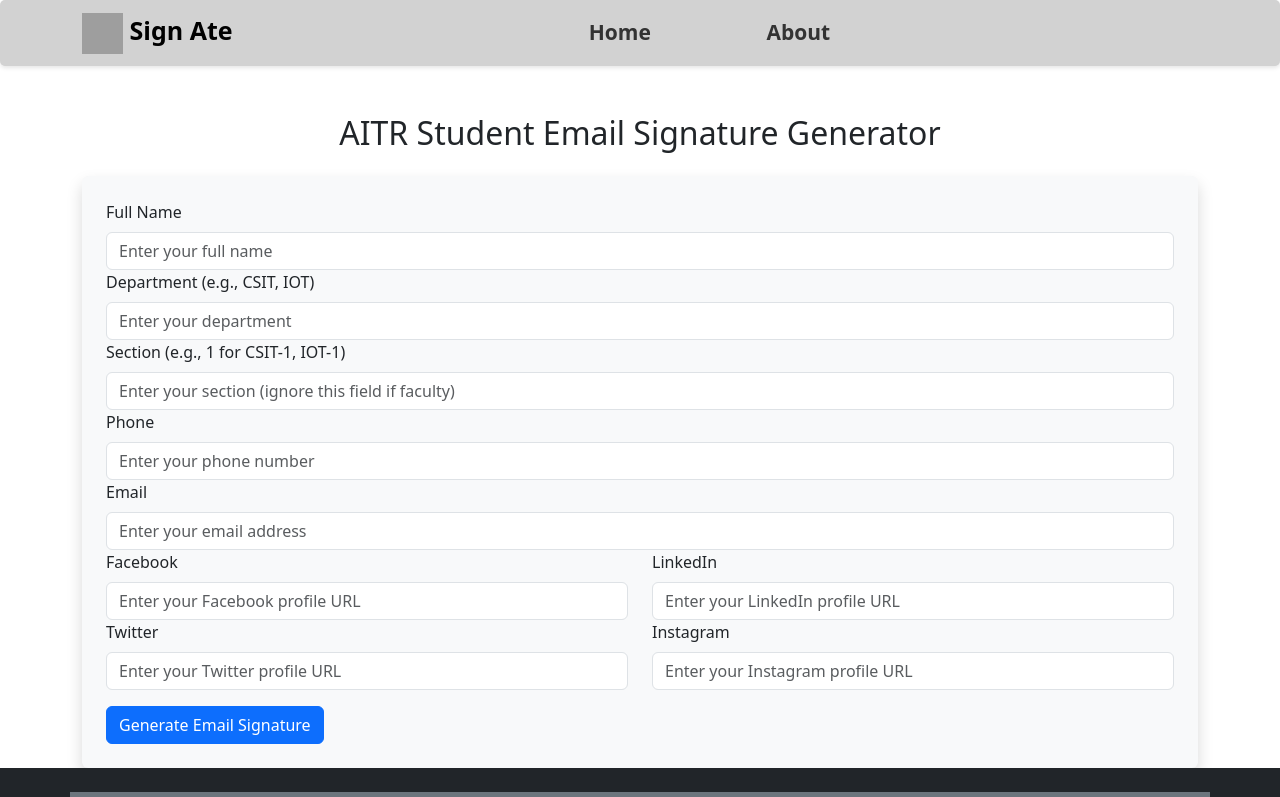
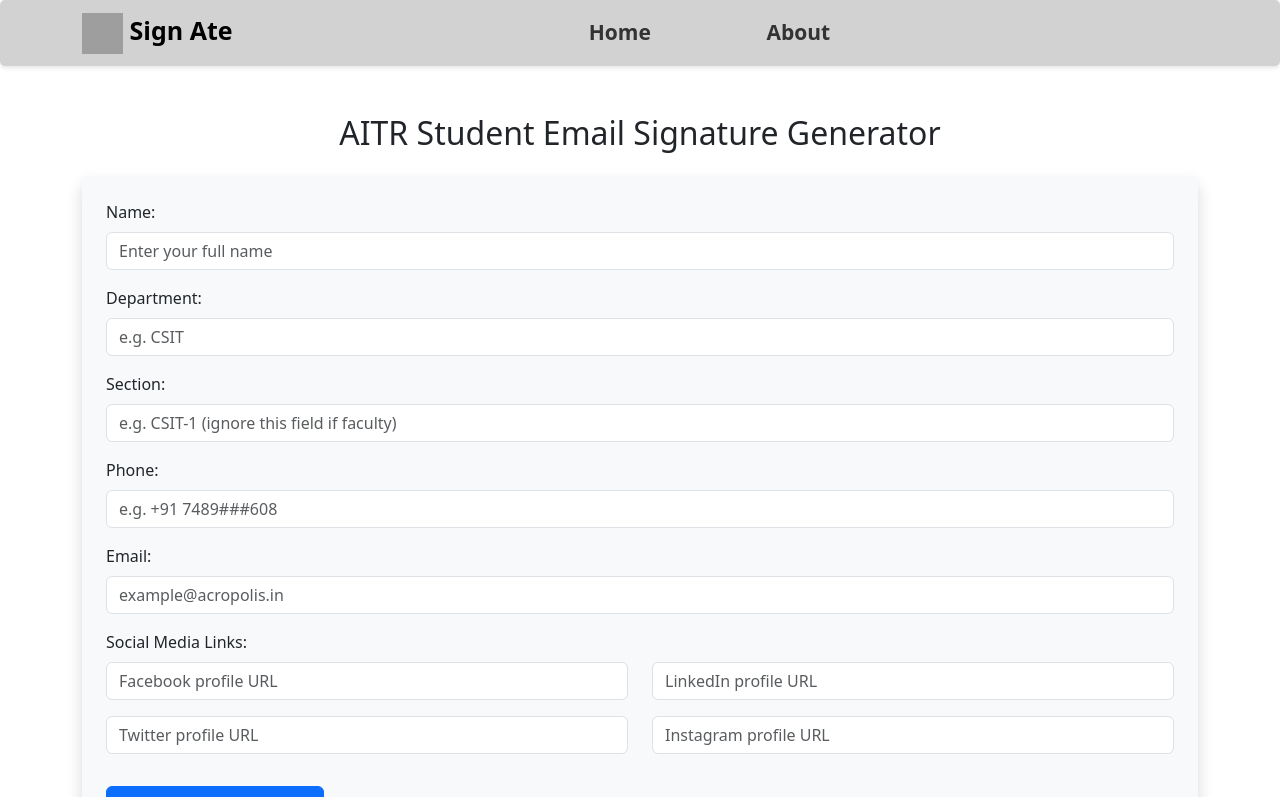
Before and after one commit to GarvBhatt/Sign-Ate, a React (Create React App) app: page / in a window 1280 px wide. Shown: the top 797 px of the page. Built offline with nearby package versions, Linux system fonts and the light colour scheme; grey boxes are pictures that could not be loaded.

Commit message:
UI Upadtes

```diff
--- a/src/MyComponent/EmailSignatureForm.jsx
+++ b/src/MyComponent/EmailSignatureForm.jsx
@@ -52,8 +52,8 @@ const StudentForm = () => {
       </h2>
 
       <Form onSubmit={handleFormSubmit} className="bg-light rounded p-4 shadow">
-        <Form.Group controlId="name">
-          <Form.Label>Full Name</Form.Label>
+        <Form.Group  className="mb-3" controlId="name">
+          <Form.Label >Name:</Form.Label>
           <Form.Control
             type="text"
             placeholder="Enter your full name"
@@ -64,11 +64,11 @@ const StudentForm = () => {
           />
         </Form.Group>
 
-        <Form.Group controlId="department">
-          <Form.Label>Department (e.g., CSIT, IOT)</Form.Label>
+        <Form.Group  className="mb-3" controlId="department">
+          <Form.Label>Department:</Form.Label>
           <Form.Control
             type="text"
-            placeholder="Enter your department"
+            placeholder="e.g. CSIT"
             name="department"
             value={formData.department}
             onChange={handleChange}
@@ -76,22 +76,22 @@ const StudentForm = () => {
           />
         </Form.Group>
 
-        <Form.Group controlId="section">
-          <Form.Label>Section (e.g., 1 for CSIT-1, IOT-1)</Form.Label>
+        <Form.Group  className="mb-3" controlId="section">
+          <Form.Label>Section:</Form.Label>
           <Form.Control
             type="text"
-            placeholder="Enter your section (ignore this field if faculty)"
+            placeholder="e.g. CSIT-1 (ignore this field if faculty)"
             name="section"
             value={formData.section}
             onChange={handleChange}
           />
         </Form.Group>
 
-        <Form.Group controlId="phone">
-          <Form.Label>Phone</Form.Label>
+        <Form.Group  className="mb-3" controlId="phone">
+          <Form.Label>Phone:</Form.Label>
           <Form.Control
             type="tel"
-            placeholder="Enter your phone number"
+            placeholder="e.g. +91 7489###608"
             name="phone"
             value={formData.phone}
             onChange={handleChange}
@@ -99,11 +99,11 @@ const StudentForm = () => {
           />
         </Form.Group>
 
-        <Form.Group controlId="email">
-          <Form.Label>Email</Form.Label>
+        <Form.Group  className="mb-3" controlId="email">
+          <Form.Label>Email:</Form.Label>
           <Form.Control
             type="email"
-            placeholder="Enter your email address"
+            placeholder="example@acropolis.in"
             name="email"
             value={formData.email}
             onChange={handleChange}
@@ -111,7 +111,7 @@ const StudentForm = () => {
           />
         </Form.Group>
 
-        <Form.Group controlId="imageLink">
+        <Form.Group  className="mb-3" controlId="imageLink">
           <Form.Control
             type="text"
             placeholder="Enter your custom image link"
@@ -122,61 +122,49 @@ const StudentForm = () => {
           />
         </Form.Group>
 
+        <Form.Group className="mb-3" controlId="socialMedia">
+          <Form.Label>Social Media Links:</Form.Label>
           <Row>
-          <Col>
-            <Form.Group controlId="facebook">
-              <Form.Label>Facebook</Form.Label>
+            <Col xs={12} md={6} className="mb-3">
               <Form.Control
                 type="text"
-                placeholder="Enter your Facebook profile URL"
+                placeholder="Facebook profile URL"
                 name="facebook"
                 value={formData.socialMedia.facebook}
                 onChange={handleSocialMediaChange}
               />
-            </Form.Group>
             </Col>
-          <Col>
-            <Form.Group controlId="linkedin">
-              <Form.Label>LinkedIn</Form.Label>
+            <Col xs={12} md={6} className="mb-3">
               <Form.Control
                 type="text"
-                placeholder="Enter your LinkedIn profile URL"
+                placeholder="LinkedIn profile URL"
                 name="linkedin"
                 value={formData.socialMedia.linkedin}
                 onChange={handleSocialMediaChange}
               />
-            </Form.Group>
             </Col>
-        </Row>
-
-        <Row>
-          <Col>
-            <Form.Group controlId="twitter">
-              <Form.Label>Twitter</Form.Label>
+            <Col xs={12} md={6} className="mb-3">
               <Form.Control
                 type="text"
-                placeholder="Enter your Twitter profile URL"
+                placeholder="Twitter profile URL"
                 name="twitter"
                 value={formData.socialMedia.twitter}
                 onChange={handleSocialMediaChange}
               />
-            </Form.Group>
             </Col>
-          <Col>
-            <Form.Group controlId="instagram">
-              <Form.Label>Instagram</Form.Label>
+            <Col xs={12} md={6} className="mb-3">
               <Form.Control
                 type="text"
-                placeholder="Enter your Instagram profile URL"
+                placeholder="Instagram profile URL"
                 name="instagram"
                 value={formData.socialMedia.instagram}
                 onChange={handleSocialMediaChange}
               />
-            </Form.Group>
             </Col>
           </Row>
+        </Form.Group>
 
-        <Button variant="primary" type="submit" className="mt-3">
+        <Button variant="primary" type="submit" className="mb-3">
           Generate Email Signature
         </Button>
       </Form>
--- a/src/MyComponent/Footer.jsx
+++ b/src/MyComponent/Footer.jsx
@@ -22,7 +22,7 @@ const Footer = () => (
     style={footerStyle}
   >
     {/* Footer Content Section */}
-    <div className="footer-wrapper bg-secondary py-4 container text-center text-md-left">
+    <div className="footer-wrapper py-4 container text-center text-md-left">
       <div className="row">
         <div className="col-md-6 mt-md-0 mt-3">
           <h5 className="text-uppercase">About the Email Signature Generator</h5>
```
Lines whose indentation alone changed are shown as unchanged.
